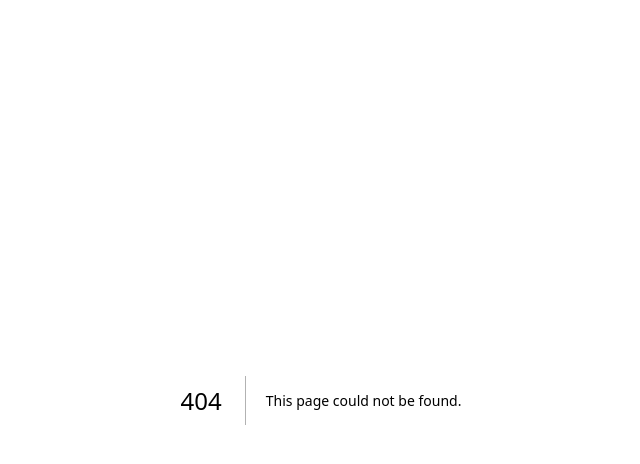
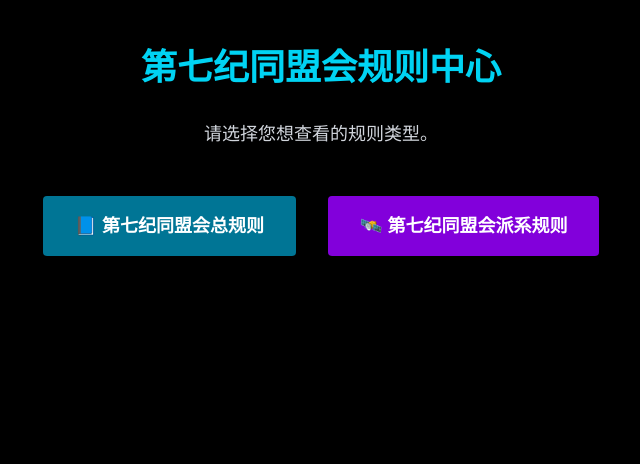
Before and after one commit to KevinWangIndeed/ministryofprogress-site, a Next.js app: page /rules in a window 1280 px wide. Before the commit this address had no page. Shown: the top 464 px of the page, without its empty margins (319-959 px from the left). Built offline with nearby package versions, Linux system fonts and the light colour scheme.

Commit message:
feat: add rule page

```diff
--- /dev/null
+++ b/src/app/rules/page.js
@@ -0,0 +1,32 @@
+'use client';
+
+import { useRouter } from 'next/navigation';
+
+export default function RulesPage() {
+  const router = useRouter();
+
+  return (
+    <main className="min-h-screen bg-black text-white px-6 py-12 flex flex-col items-center">
+      <h1 className="text-4xl font-bold text-cyan-400 mb-8 text-center">
+        第七纪同盟会规则中心
+      </h1>
+      <p className="text-lg text-gray-300 mb-12 text-center max-w-xl">
+        请选择您想查看的规则类型。
+      </p>
+      <div className="flex flex-col md:flex-row gap-8">
+        <button
+          onClick={() => router.push('/rules/core')}
+          className="bg-cyan-700 hover:bg-cyan-800 px-8 py-4 rounded text-lg font-semibold"
+        >
+          📘 第七纪同盟会总规则
+        </button>
+        <button
+          onClick={() => router.push('/rules/factions')}
+          className="bg-purple-700 hover:bg-purple-800 px-8 py-4 rounded text-lg font-semibold"
+        >
+          🛰️ 第七纪同盟会派系规则
+        </button>
+      </div>
+    </main>
+  );
+}
```
